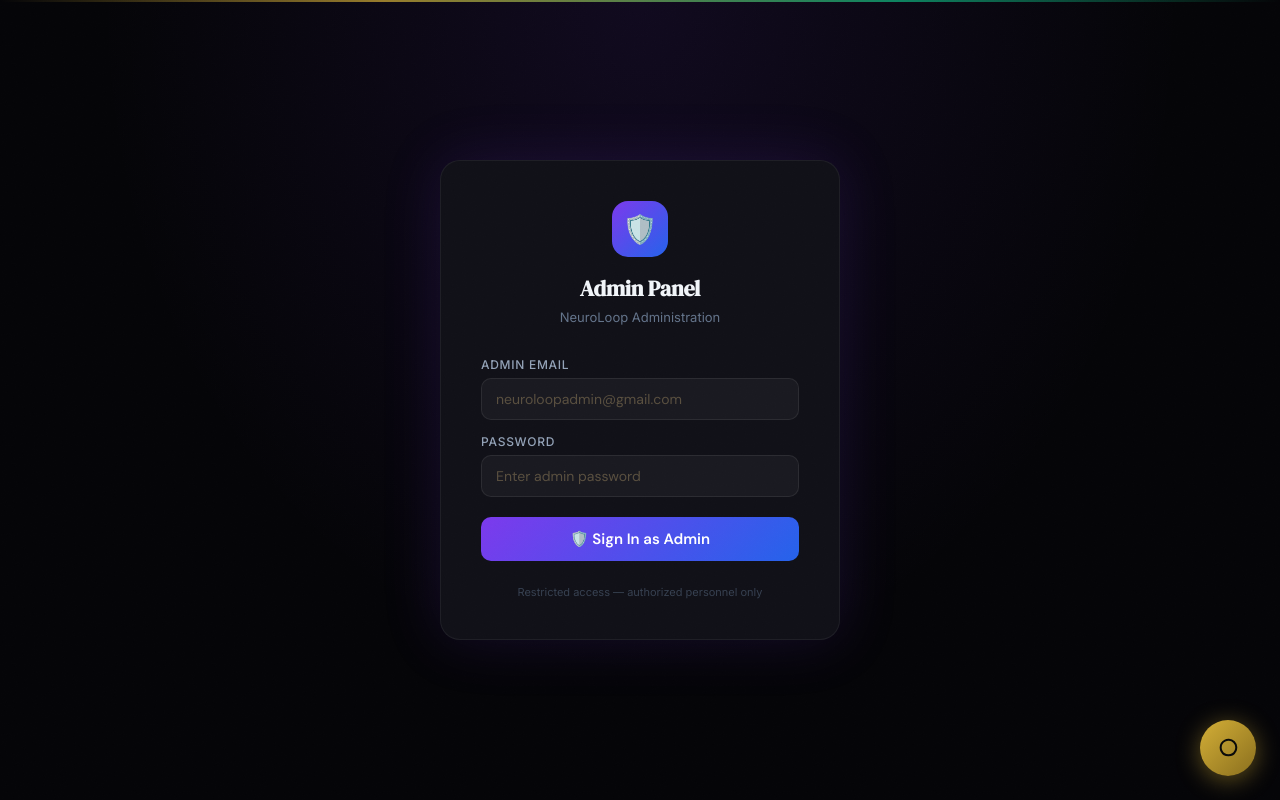
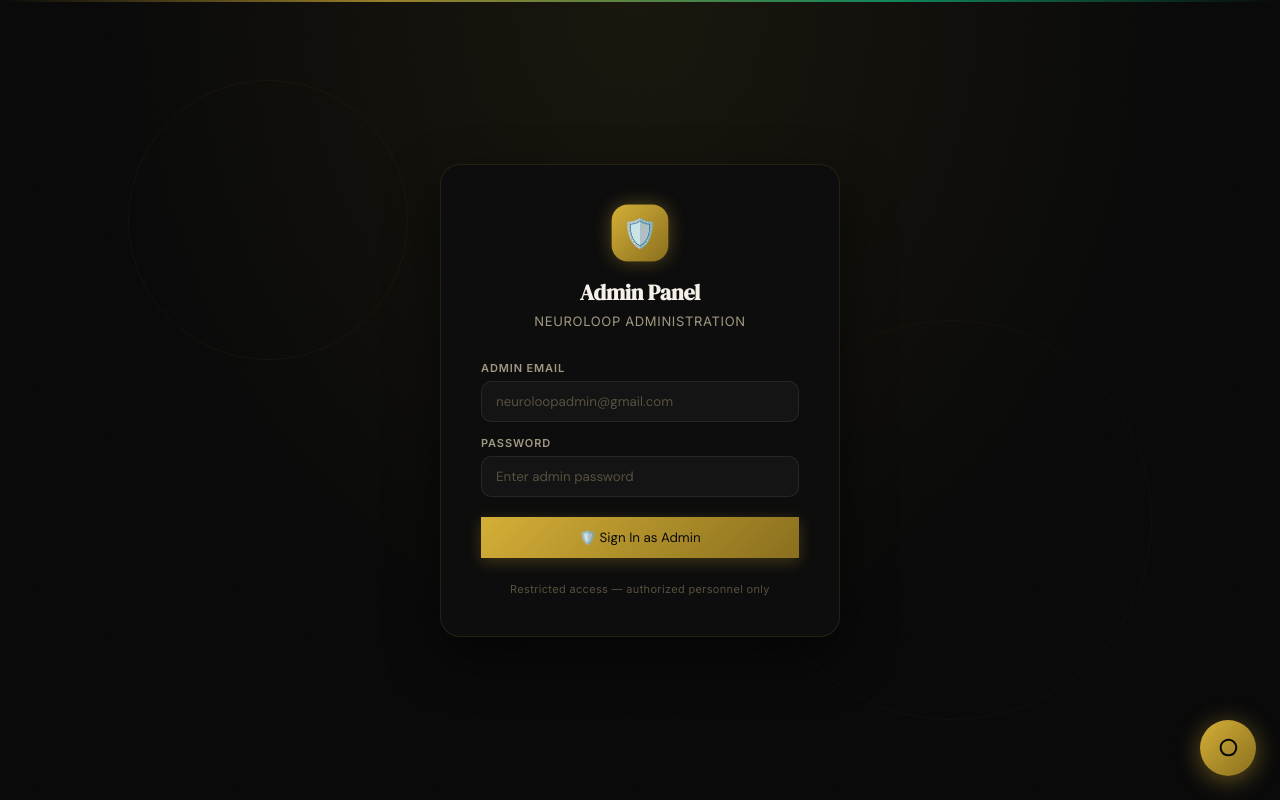
Before and after one commit to Vignesh132006/Neuroloop, a React (Vite) app in the folder client/: page /admin/login in a window 1280 px wide. Built offline with nearby package versions, Linux system fonts and the light colour scheme; no server answers.

Commit message:
style: apply golden premium theme and animation to AdminLogin

```diff
--- a/client/src/pages/admin/AdminLogin.jsx
+++ b/client/src/pages/admin/AdminLogin.jsx
@@ -30,91 +30,131 @@ export default function AdminLogin() {
   return (
     <div style={{
       minHeight: '100vh',
-      background: 'radial-gradient(ellipse at top, rgba(124,58,237,0.1) 0%, transparent 60%), #050508',
+      background: 'radial-gradient(ellipse at top, rgba(212,175,55,0.08) 0%, transparent 60%), #0a0a0a',
       display: 'flex', alignItems: 'center', justifyContent: 'center',
-      fontFamily: 'Inter, sans-serif'
+      fontFamily: 'Inter, sans-serif', overflow: 'hidden', position: 'relative'
     }}>
+      <style>{`
+        @keyframes adminCardReveal {
+          from { opacity: 0; transform: translateY(20px); }
+          to { opacity: 1; transform: translateY(0); }
+        }
+        @keyframes adminLogoPulse {
+          0%, 100% { transform: scale(1); box-shadow: 0 0 15px rgba(212,175,55,0.3); }
+          50% { transform: scale(1.06); box-shadow: 0 0 25px rgba(212,175,55,0.5); }
+        }
+        .admin-login-card {
+          animation: adminCardReveal 0.6s cubic-bezier(0.22, 1, 0.36, 1) both;
+        }
+        .admin-logo-box {
+          animation: adminLogoPulse 3s ease-in-out infinite;
+        }
+        .admin-inp {
+          width: 100%; padding: 11px 14px;
+          background: rgba(255,255,255,0.03);
+          border: 1px solid rgba(255,255,255,0.08);
+          border-radius: 10px; color: #f5f0e8; fontSize: '14px';
+          outline: 'none'; boxSizing: 'border-box';
+          transition: all 0.25s;
+        }
+        .admin-inp:focus {
+          border-color: rgba(212,175,55,0.55);
+          box-shadow: 0 0 0 3px rgba(212,175,55,0.1);
+          background: rgba(212,175,55,0.02);
+        }
+        .admin-btn {
+          width: 100%; padding: 12px;
+          background: linear-gradient(135deg, #d4af37, #8a6f1e);
+          color: #0a0a0a; border: none; borderRadius: '10px';
+          fontSize: '15px'; fontWeight: '700'; cursor: 'pointer';
+          box-shadow: 0 4px 15px rgba(212,175,55,0.25);
+          transition: all 0.25s;
+        }
+        .admin-btn:hover:not(:disabled) {
+          background: linear-gradient(135deg, #f0d060, #d4af37);
+          box-shadow: 0 6px 20px rgba(212,175,55,0.4);
+          transform: translateY(-1px);
+        }
+        .admin-btn:disabled {
+          opacity: 0.7; cursor: not-allowed;
+        }
+      `}</style>
+
+      {/* Floating back background elements to match main app */}
       <div style={{
+        position: 'absolute', width: '280px', height: '280px', borderRadius: '50%',
+        border: '1px solid rgba(212,175,55,0.05)', top: '10%', left: '10%', pointerEvents: 'none'
+      }} />
+      <div style={{
+        position: 'absolute', width: '400px', height: '400px', borderRadius: '50%',
+        border: '1px solid rgba(212,175,55,0.03)', bottom: '10%', right: '10%', pointerEvents: 'none'
+      }} />
+
+      <div className="admin-login-card" style={{
         width: '100%', maxWidth: '400px', margin: '0 16px',
-        background: '#111118',
-        border: '1px solid rgba(255,255,255,0.06)',
+        background: '#0d0d0d',
+        border: '1px solid rgba(212,175,55,0.12)',
         borderRadius: '20px', padding: '40px',
-        boxShadow: '0 0 60px rgba(124,58,237,0.15)'
+        boxShadow: '0 20px 50px rgba(0,0,0,0.5)',
+        zIndex: 2
       }}>
         <div style={{ textAlign: 'center', marginBottom: '32px' }}>
-          <div style={{
+          <div className="admin-logo-box" style={{
             width: '56px', height: '56px', borderRadius: '16px',
-            background: 'linear-gradient(135deg, #7c3aed, #2563eb)',
+            background: 'linear-gradient(135deg, #d4af37, #8a6f1e)',
             display: 'flex', alignItems: 'center', justifyContent: 'center',
-            fontSize: '28px', margin: '0 auto 16px'
+            fontSize: '28px', margin: '0 auto 16px',
+            color: '#0a0a0a'
           }}>🛡️</div>
-          <h1 style={{ color: '#f1f5f9', fontSize: '22px', fontWeight: '600', margin: '0 0 6px' }}>
+          <h1 style={{ color: '#f5f0e8', fontSize: '22px', fontWeight: '600', margin: '0 0 6px', fontFamily: "'DM Serif Display', serif" }}>
             Admin Panel
           </h1>
-          <p style={{ color: '#64748b', fontSize: '13px', margin: 0 }}>
-            NeuroLoop Administration
+          <p style={{ color: '#a09880', fontSize: '13px', margin: 0, letterSpacing: '0.05em' }}>
+            NEUROLOOP ADMINISTRATION
           </p>
         </div>
 
         <form onSubmit={handleLogin}>
           <div style={{ marginBottom: '14px' }}>
-            <label style={{ color: '#94a3b8', fontSize: '12px', fontWeight: '500',
-              textTransform: 'uppercase', letterSpacing: '0.06em', display: 'block', marginBottom: '6px' }}>
+            <label style={{ color: '#a09880', fontSize: '11px', fontWeight: '600',
+              textTransform: 'uppercase', letterSpacing: '0.08em', display: 'block', marginBottom: '6px' }}>
               Admin Email
             </label>
             <input
               type="email" value={email} onChange={e => setEmail(e.target.value)}
               placeholder="neuroloopadmin@gmail.com" required
-              style={{
-                width: '100%', padding: '11px 14px',
-                background: 'rgba(255,255,255,0.04)',
-                border: '1px solid rgba(255,255,255,0.08)',
-                borderRadius: '10px', color: '#f1f5f9', fontSize: '14px',
-                outline: 'none', boxSizing: 'border-box'
-              }}
+              className="admin-inp"
             />
           </div>
 
           <div style={{ marginBottom: '20px' }}>
-            <label style={{ color: '#94a3b8', fontSize: '12px', fontWeight: '500',
-              textTransform: 'uppercase', letterSpacing: '0.06em', display: 'block', marginBottom: '6px' }}>
+            <label style={{ color: '#a09880', fontSize: '11px', fontWeight: '600',
+              textTransform: 'uppercase', letterSpacing: '0.08em', display: 'block', marginBottom: '6px' }}>
               Password
             </label>
             <input
               type="password" value={password} onChange={e => setPassword(e.target.value)}
               placeholder="Enter admin password" required
-              style={{
-                width: '100%', padding: '11px 14px',
-                background: 'rgba(255,255,255,0.04)',
-                border: '1px solid rgba(255,255,255,0.08)',
-                borderRadius: '10px', color: '#f1f5f9', fontSize: '14px',
-                outline: 'none', boxSizing: 'border-box'
-              }}
+              className="admin-inp"
             />
           </div>
 
           {error && (
             <div style={{
-              background: 'rgba(239,68,68,0.1)', border: '1px solid rgba(239,68,68,0.2)',
+              background: 'rgba(239,68,68,0.08)', border: '1px solid rgba(239,68,68,0.2)',
               borderRadius: '8px', padding: '10px 14px', marginBottom: '16px',
-              color: '#fca5a5', fontSize: '13px'
+              color: '#fca5a5', fontSize: '13px', borderLeft: '3px solid #ef4444'
             }}>
               ⚠️ {error}
             </div>
           )}
 
-          <button type="submit" disabled={loading} style={{
-            width: '100%', padding: '12px',
-            background: 'linear-gradient(135deg, #7c3aed, #2563eb)',
-            color: 'white', border: 'none', borderRadius: '10px',
-            fontSize: '15px', fontWeight: '600', cursor: 'pointer',
-            opacity: loading ? 0.7 : 1
-          }}>
+          <button type="submit" disabled={loading} className="admin-btn">
             {loading ? 'Signing in...' : '🛡️ Sign In as Admin'}
           </button>
         </form>
 
-        <p style={{ color: '#374151', fontSize: '11px', textAlign: 'center', marginTop: '24px' }}>
+        <p style={{ color: '#5a5040', fontSize: '11px', textAlign: 'center', marginTop: '24px', letterSpacing: '0.03em' }}>
           Restricted access — authorized personnel only
         </p>
       </div>
```
